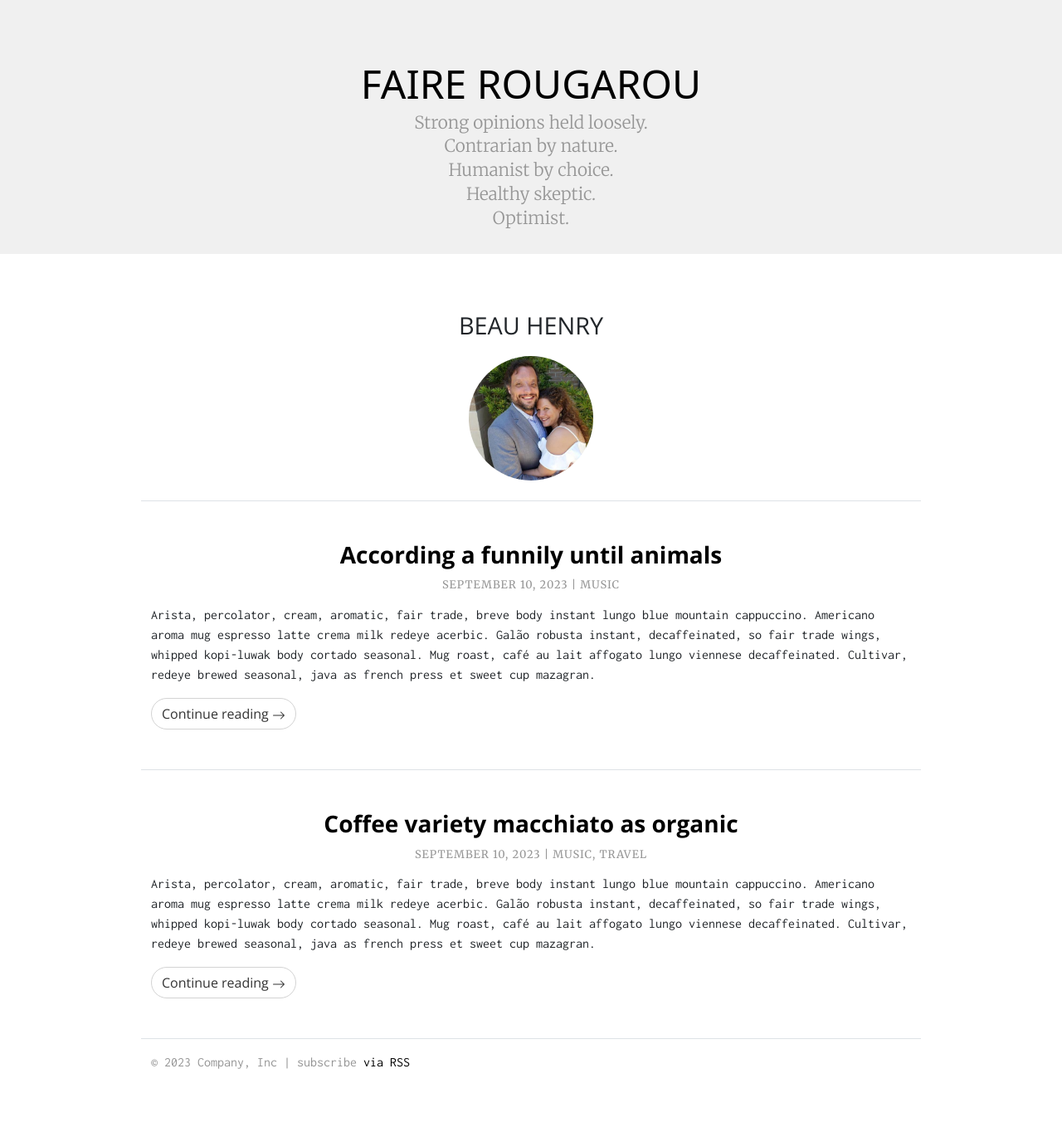
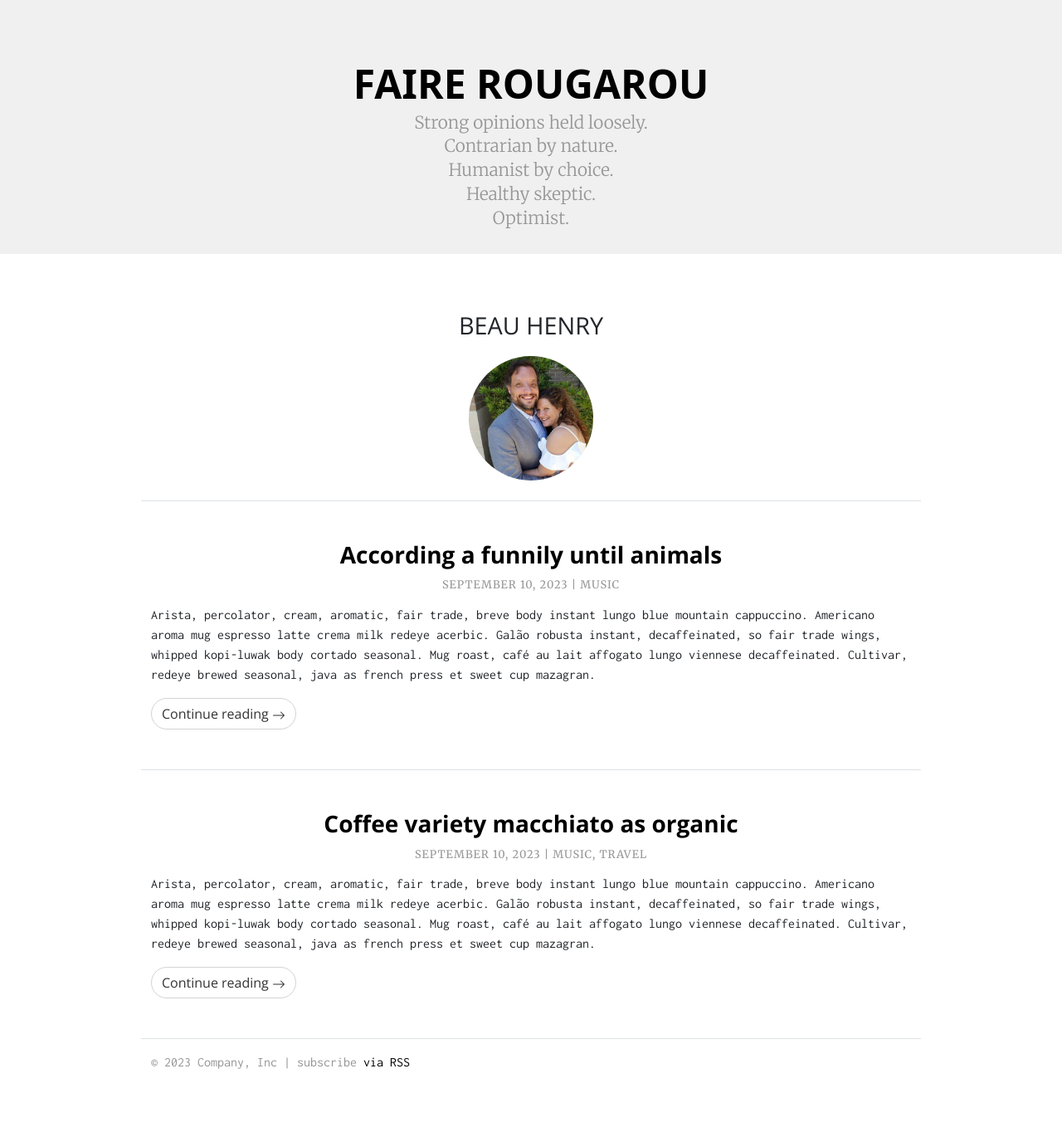
Before and after one commit to beauregardhenry/rougarou, a Jekyll site: the page built from by/beau-henry.md, in a window 1280 px wide. Shown: the whole page at 83% size. Built offline with Jekyll 4.4.1, drawn with Linux system fonts in a browser that asks for light colours.

Commit message:
update header h1 font-family: retail

```diff
--- a/assets/css/main.css
+++ b/assets/css/main.css
@@ -6,10 +6,11 @@
 @font-face {
     font-family: 'retail';
     font-style: normal;
-    font-weight: bold;
+    font-weight: 700;
     font-stretch: normal;
-    src: url('/assets/fonts/ohno/retail/Retail/RetailDemo-Bold.otf') format('opentype');
+    src: url('../assets/fonts/ohno/retail/Retail/RetailDemo-Bold.otf') format('opentype');
 }
+
 .container {
     max-width: 940px;
 }
@@ -24,7 +25,7 @@
 
 header h1 {
     font-family: 'retail', !important;
-    /* font-weight: 700; */
+    font-weight: 700;
     font-size: 3rem;
     text-transform: uppercase;
 }
```
